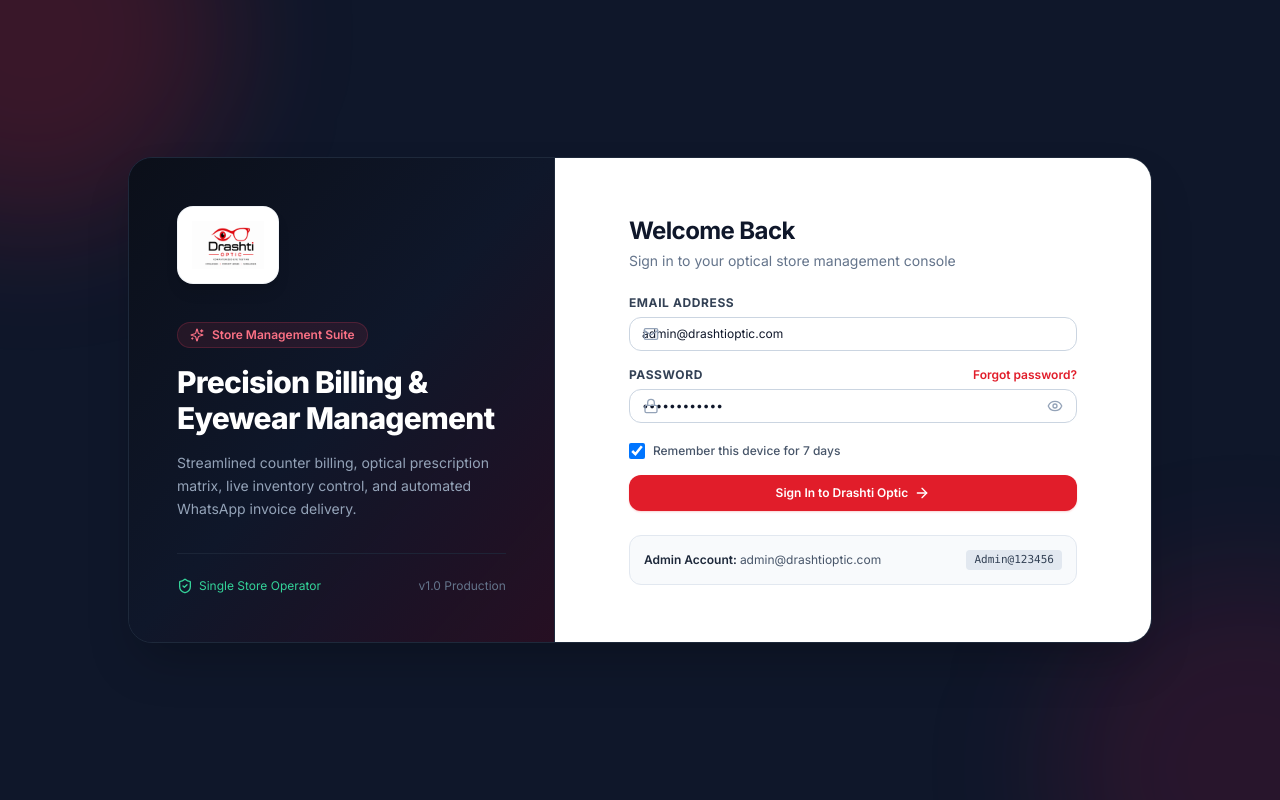
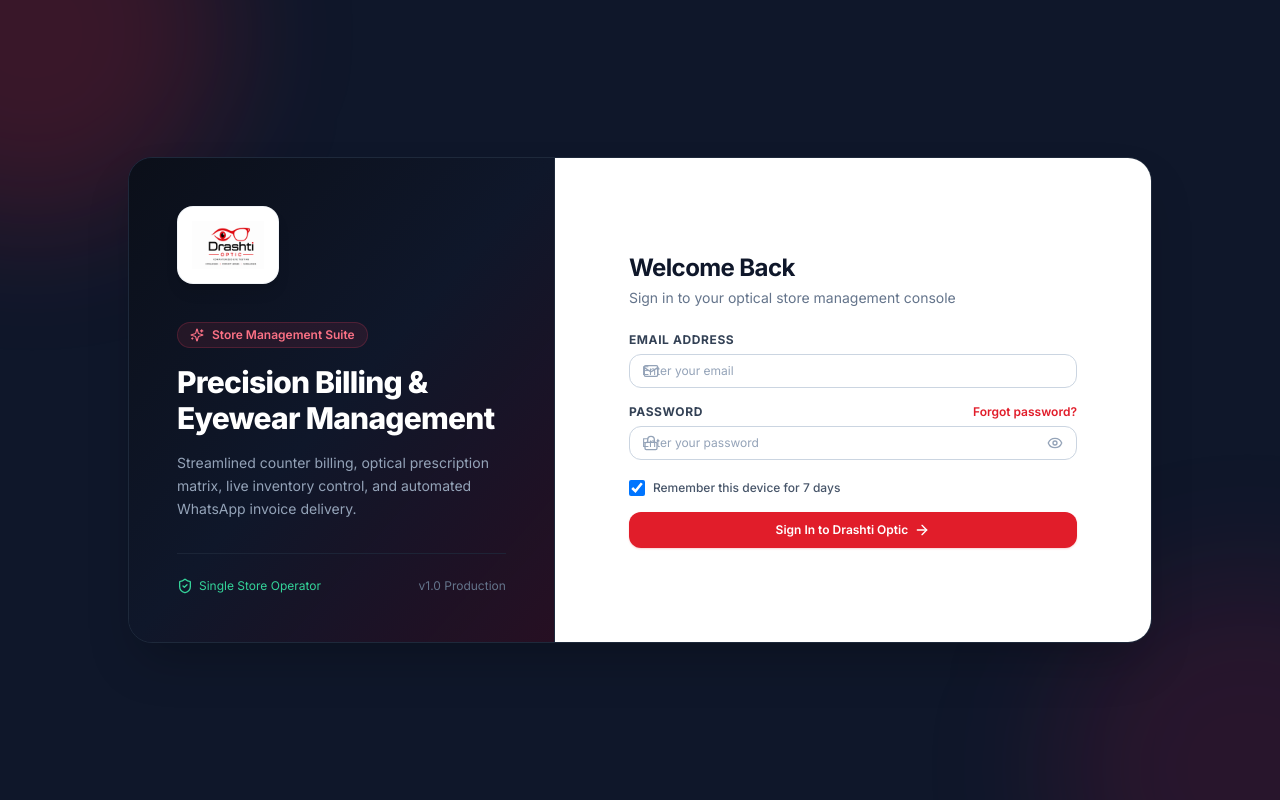
Before and after one commit to drashtioptic15-glitch/DRASHTI-OPTIC, a Next.js app in the folder frontend/: page /login in a window 1280 px wide. Built offline with nearby package versions, Linux system fonts and the light colour scheme; no server answers.

Commit message:
Remove demo credentials display and pre-filled inputs from login

```diff
--- a/frontend/app/forgot-password/page.tsx
+++ b/frontend/app/forgot-password/page.tsx
@@ -7,7 +7,7 @@
 import { toast } from 'sonner';
 
 export default function ForgotPasswordPage() {
-  const [email, setEmail] = useState('admin@drashtioptic.com');
+  const [email, setEmail] = useState('');
   const [loading, setLoading] = useState(false);
   const [resetData, setResetData] = useState<{ resetUrl?: string; resetToken?: string } | null>(null);
 
--- a/frontend/app/login/page.tsx
+++ b/frontend/app/login/page.tsx
@@ -8,8 +8,8 @@
 
 export default function LoginPage() {
   const { login } = useAuth();
-  const [email, setEmail] = useState('admin@drashtioptic.com');
-  const [password, setPassword] = useState('Admin@123456');
+  const [email, setEmail] = useState('');
+  const [password, setPassword] = useState('');
   const [showPassword, setShowPassword] = useState(false);
   const [rememberMe, setRememberMe] = useState(true);
   const [loading, setLoading] = useState(false);
@@ -99,7 +99,8 @@
                     value={email}
                     onChange={(e) => setEmail(e.target.value)}
                     required
-                    placeholder="admin@drashtioptic.com"
+                    autoComplete="username"
+                    placeholder="Enter your email"
                     className="optic-input pl-10"
                   />
                 </div>
@@ -127,7 +128,8 @@
                     value={password}
                     onChange={(e) => setPassword(e.target.value)}
                     required
-                    placeholder="••••••••"
+                    autoComplete="current-password"
+                    placeholder="Enter your password"
                     className="optic-input pl-10 pr-10"
                   />
                   <button
@@ -170,15 +172,6 @@
                 )}
               </button>
             </form>
-
-            {/* Hint for initial demo login */}
-            <div className="p-3.5 bg-slate-50 border border-slate-200 rounded-xl text-xs text-slate-600 flex items-center justify-between">
-              <div>
-                <span className="font-semibold text-slate-800">Admin Account: </span>
-                <span>admin@drashtioptic.com</span>
-              </div>
-              <span className="bg-slate-200 px-2 py-0.5 rounded text-[11px] font-mono text-slate-700">Admin@123456</span>
-            </div>
           </div>
         </div>
       </div>
```
